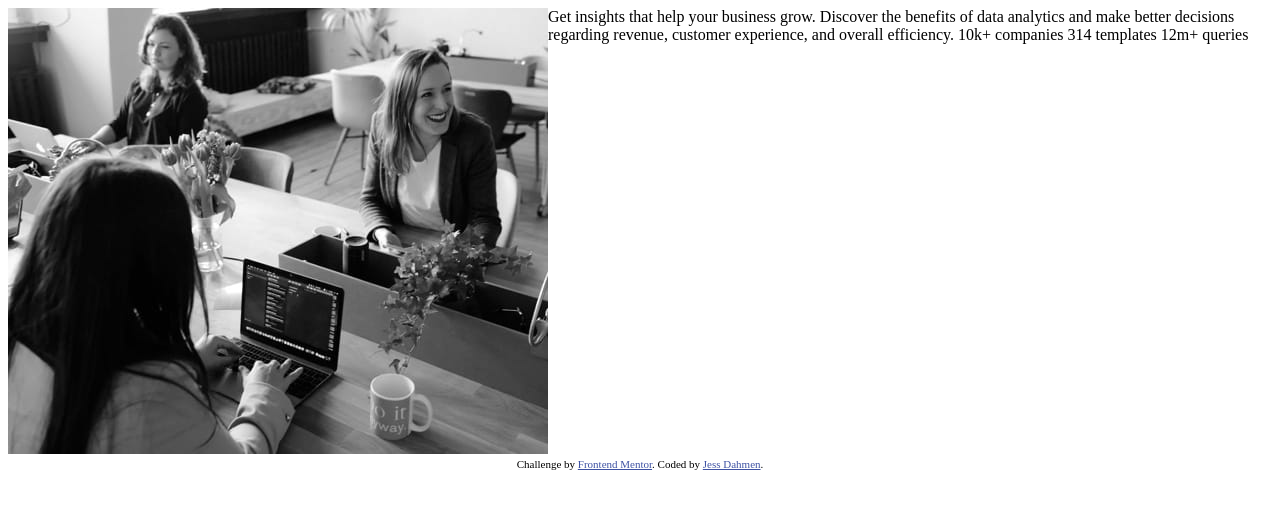
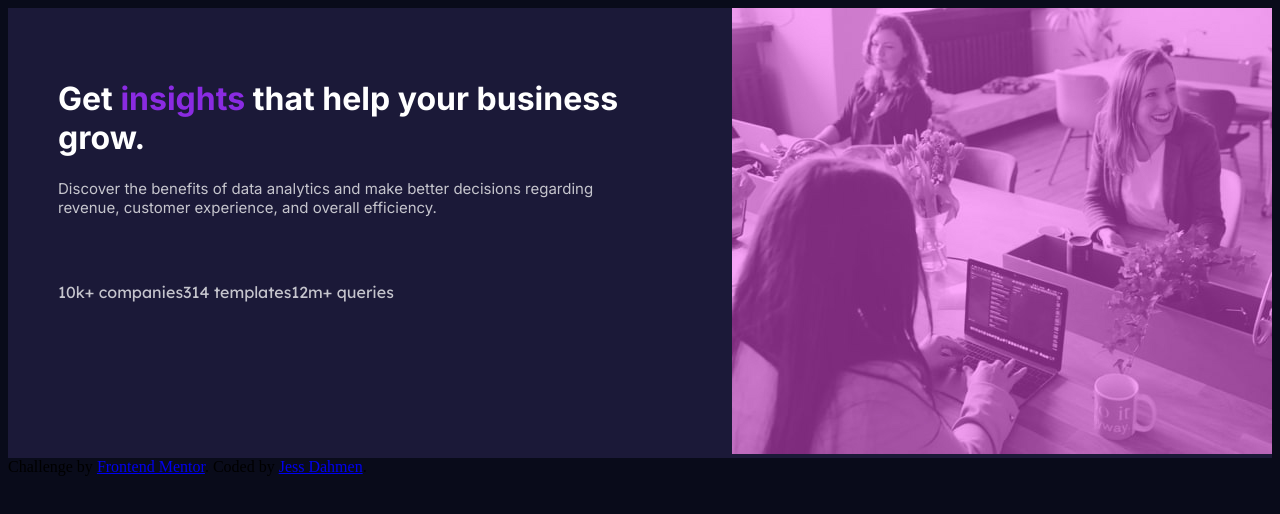
Before and after one commit to jb3dahmen/stats-preview-card-component-main, a plain HTML site: page index.html in a window 1280 px wide. Drawn offline with Linux system fonts and the light colour scheme.

Commit message:
working on style/position

```diff
--- a/index.html
+++ b/index.html
@@ -8,36 +8,47 @@
 
   <title>Frontend Mentor | Stats preview card component</title>
 
-  <!-- Feel free to remove these styles or customise in your own stylesheet 👍 -->
-  <style>
-    .attribution { font-size: 11px; text-align: center; }
-    .attribution a { color: hsl(228, 45%, 44%); }
-  </style>
+  <link rel="stylesheet" href="styles.css">
 
-  <link rel="stylesheet" href="styles.css">
+<link rel="preconnect" href="https://fonts.googleapis.com">
+<link rel="preconnect" href="https://fonts.gstatic.com" crossorigin>
+<link href="https://fonts.googleapis.com/css2?family=Inter:400,700&display=swap" rel="stylesheet">
+
+<link rel="preconnect" href="https://fonts.googleapis.com">
+<link rel="preconnect" href="https://fonts.gstatic.com" crossorigin>
+<link href="https://fonts.googleapis.com/css2?family=Lexend+Deca:400&display=swap" rel="stylesheet">
 
 </head>
 
 <body>
 
-  <div id="container" class="card_container">
+  <div class="card_container">
+
+
+
+    <div class="card_info">
+
+      <h1>Get <mark>insights</mark> that help your business grow.</h1>
+
+      <p>Discover the benefits of data analytics and make better decisions regarding revenue, customer experience, and overall efficiency.</p>
+
+      <div class="stat_nums">
+
+        <div>10k+ companies</div>
+
+        <div>314 templates</div>
+
+        <div>12m+ queries</div>
+
+      </div>
+
+    </div>
 
     <div class="card_image">
 
-      <img src="images/image-header-desktop.jpg" alt="An image showing several people in a open office work setting. One person is laughing and smiling another is working on their laptop.">
 
-    </div>
+      <img src="images/image-header-desktop_overlay.jpg" alt="An image showing several people in a open office work setting. One person is laughing and smiling another is working on their laptop.">
 
-    <div class="card_info">
-
-      Get insights that help your business grow.
-
-      Discover the benefits of data analytics and make better decisions regarding revenue, customer
-      experience, and overall efficiency.
-
-      10k+ companies
-      314 templates
-      12m+ queries
     </div>
 
   </div>
--- a/styles.css
+++ b/styles.css
@@ -1,4 +1,47 @@
+
 .card_container {
     display: flex;
     flex-direction: rows;
+    background-color: hsl(244, 38%, 16%);
 }
+
+.stat_nums{
+
+    display: flex;
+    flex-direction: rows;
+    color: hsla(0, 0%, 100%, 0.75);
+    font-family: 'Lexend Deca', sans-serif;
+    padding: 50px;
+}
+
+
+body{
+    background-color: hsl(233, 47%, 7%);
+}
+
+h1{
+    color: hsl(0, 0%, 100%);
+    font-family: 'Inter', sans-serif;
+    text-align: left;
+    font-weight: 700;
+    padding-left: 50px;
+    padding-right: 100px;
+    padding-top: 50px;
+}
+
+p{
+    color: hsla(0, 0%, 100%, 0.75);
+    font-family: 'Inter', sans-serif;
+    font-weight: 400;
+    font-size: 15px;
+    text-align: left;
+    padding-left: 50px;
+    padding-right: 100px;
+
+}
+
+mark{
+    color:blueviolet;
+    background-color: transparent;
+
+}
```
Also changed, not shown: images/image-header-desktop_original.jpg (renamed from images/image-header-desktop.jpg), images/image-header-desktop_overlay.jpg (added), images/image-header-mobile_original.jpg (renamed from images/image-header-mobile.jpg), images/image-header-mobile_overlay.jpg (added).
